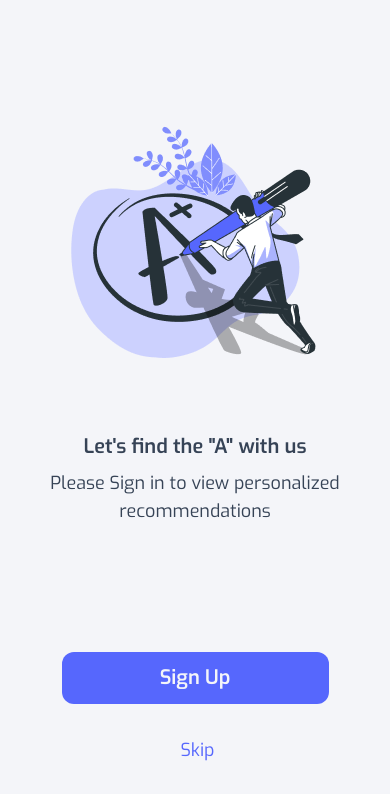
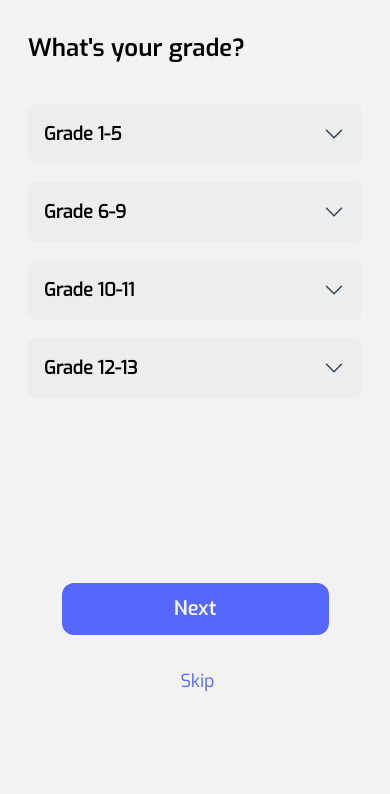
Before and after one commit to duresaguye/aau-info-app, a React Native app: screen /SelectGrade in a window 390 px wide. Shown: the top 794 px of the page. Built offline with nearby package versions, Linux system fonts and the light colour scheme.

Commit message:
refactor: fixed Subject picker, finished grades screen

```diff
--- a/assets/data/data.js
+++ b/assets/data/data.js
@@ -2,3 +2,10 @@ export const welcomeScreenData = {
   title: `Let's find the "A" with us`,
   subtitle: `Please Sign in to view personalized recommendations`,
 };
+
+export const gradesData = [
+  'Grade 1-5',
+  'Grade 6-9',
+  'Grade 10-11',
+  'Grade 12-13',
+];
--- /dev/null
+++ b/components/headerText.js
@@ -0,0 +1,8 @@
+import { View, Text } from 'react-native';
+import React from 'react';
+
+const HeaderText = ({ text }) => {
+  return <Text className="font-exoSemibold text-2xl">{text}</Text>;
+};
+
+export default HeaderText;
--- /dev/null
+++ b/components/subjectSelector.js
@@ -0,0 +1,76 @@
+import { View, Text, Pressable, FlatList, Image } from 'react-native';
+import React, { useState } from 'react';
+import { ChevronDownIcon, ChevronUpIcon } from 'react-native-heroicons/solid';
+import { themeColors } from '../theme';
+import { images } from '../assets';
+
+const { ruler, paint, numbers, microscope } = images;
+
+const SubjectSelector = ({ grades }) => {
+  const [showDropDown, setShowDropDown] = useState(false);
+  const [selectedSubject, setSelectedSubject] = useState('');
+
+  const subjectOptions = [
+    { label: 'Arts', image: paint },
+    { label: 'Science', image: microscope },
+    { label: 'Math', image: ruler },
+    { label: 'Commerce', image: numbers },
+  ];
+
+  const toggleDropdown = () => {
+    setShowDropDown(!showDropDown);
+  };
+
+  const selectSubject = (subject) => {
+    console.log('selected grade --> ', subject);
+    setSelectedSubject(subject);
+  };
+
+  return (
+    <View className="flex justify-center bg-bgLightGray min-h-14 py-4 rounded-lg mb-[18px]">
+      <Pressable onPress={toggleDropdown} className="flex px-4">
+        <View className="flex  items-center justify-between flex-row">
+          <Text className="font-exo font-semibold text-lg">{grades}</Text>
+          {!showDropDown ? (
+            <ChevronDownIcon style={{ color: themeColors.darkGrayText }} />
+          ) : (
+            <ChevronUpIcon style={{ color: themeColors.darkGrayText }} />
+          )}
+        </View>
+
+        {/** ======================== Dropdown with all available subjects ============================== */}
+        {showDropDown ? (
+          <FlatList
+            data={subjectOptions}
+            numColumns={2}
+            className="w-full mt-2"
+            renderItem={({ item }) => (
+              <Pressable
+                className={`flex space-x-3 flex-row w-[45%] items-center justify-center m-2 rounded-[10px] py-3 ${
+                  selectedSubject === item.label
+                    ? 'bg-bgPurple'
+                    : 'bg-bgLightGray2'
+                }`}
+                onPress={() => selectSubject(item?.label)}
+              >
+                <Image source={item?.image} style={{ height: 20, width: 20 }} />
+                <Text
+                  className={`text-center font-exo font-semibold text-base ${
+                    selectedSubject === item.label
+                      ? 'text-bgWhite'
+                      : 'text-darkGrayText'
+                  }`}
+                >
+                  {item?.label}
+                </Text>
+              </Pressable>
+            )}
+            keyExtractor={(item) => item?.label}
+          />
+        ) : null}
+      </Pressable>
+    </View>
+  );
+};
+
+export default SubjectSelector;
--- a/navigation/appNavigation.js
+++ b/navigation/appNavigation.js
@@ -6,6 +6,8 @@ import HomeScreen from '../screens/HomeScreen';
 import WelcomeScreen from '../screens/WelcomeScreen';
 import LoginScreen from '../screens/SignInScreen';
 import SignUpScreen from '../screens/SignUpScreen';
+import SelectGradeScreen from '../screens/SelectGradeScreen';
+import SelectProvinceScreen from '../screens/SelectProvinceScreen';
 
 const Stack = createNativeStackNavigator();
 
@@ -33,6 +35,16 @@ export default function AppNavigation() {
           options={{ headerShown: false }}
           component={SignUpScreen}
         />
+        <Stack.Screen
+          name="SelectGrade"
+          options={{ headerShown: false }}
+          component={SelectGradeScreen}
+        />
+        <Stack.Screen
+          name="SelectProvince"
+          options={{ headerShown: false }}
+          component={SelectProvinceScreen}
+        />
       </Stack.Navigator>
     </NavigationContainer>
   );
--- /dev/null
+++ b/screens/SelectGradeScreen.js
@@ -0,0 +1,35 @@
+import { Text, View } from 'react-native';
+import React from 'react';
+import { SafeAreaView } from 'react-native-safe-area-context';
+import SubjectPicker from '../components/subjectSelector';
+import { gradesData } from '../assets/data/data';
+import HeaderText from '../components/headerText';
+import Button from '../components/button';
+
+const SelectGradeScreen = () => {
+  return (
+    <SafeAreaView className="px-7 py-8">
+      {/** ============== Header text component =========== */}
+      <HeaderText text={"What's your grade?"} />
+
+      {/** ============== Select Grades ===================== */}
+      <View className="mt-10">
+        {gradesData.map((grade, index) => (
+          <SubjectPicker grades={grade} key={index} />
+        ))}
+      </View>
+
+      {/** ========= Action button ================== */}
+      <View className="mt-[50%]">
+        <Button
+          primaryBtnText={'Next'}
+          onPrimaryBtnPress={() => navigation.navigate('SignUp')}
+          secondaryBtnText2={'Skip'}
+          onSecondaryBtnPress={() => navigation.navigate('SignIn')}
+        />
+      </View>
+    </SafeAreaView>
+  );
+};
+
+export default SelectGradeScreen;
--- /dev/null
+++ b/screens/SelectProvinceScreen.js
@@ -0,0 +1,13 @@
+import { View, Text } from 'react-native';
+import React from 'react';
+import { SafeAreaView } from 'react-native-safe-area-context';
+
+const SelectProvinceScreen = () => {
+  return (
+    <SafeAreaView>
+      <Text>SelectProvinceScreen</Text>
+    </SafeAreaView>
+  );
+};
+
+export default SelectProvinceScreen;
--- a/screens/SignUpScreen.js
+++ b/screens/SignUpScreen.js
@@ -30,11 +30,11 @@ export default function SignUpScreen() {
           />
         </View>
 
-        {/** ====================== Action button ============================= */}
+        {/** ====== Action button -> Navigation to grade selection screen ======= */}
         <Button
-          primaryBtnText={'Sign In'}
-          onPrimaryBtnPress={() => navigation.navigate('Home')}
-          secondaryBtnText1={"Don't have an account?"}
+          primaryBtnText={'Sign Up'}
+          onPrimaryBtnPress={() => navigation.navigate('SelectGrade')}
+          secondaryBtnText1={'Already have an account?'}
           secondaryBtnText2={'Sign In'}
           onSecondaryBtnPress={() => navigation.navigate('SignIn')}
         />
--- a/tailwind.config.js
+++ b/tailwind.config.js
@@ -15,6 +15,7 @@ module.exports = {
       colors: {
         bgPurple: '#5667FD',
         bgLightGray: '#EDEDED',
+        bgLightGray2: '#E6E6E6',
         bgWhite: '#F4F5F9',
         lightGrayText: '#636D77',
         darkGrayText: '#364356',
--- a/theme/index.js
+++ b/theme/index.js
@@ -3,5 +3,6 @@ export const themeColors = {
   bgPurple: '#5667FD',
   bgLightGray: '#EDEDED',
   bgWhite: '#F4F5F9',
-  grayText: '#636D77',
+  lightGrayText: '#636D77',
+  darkGrayText: '#364356',
 };
```
Also changed, not shown: components/gradePicker.js (deleted).
